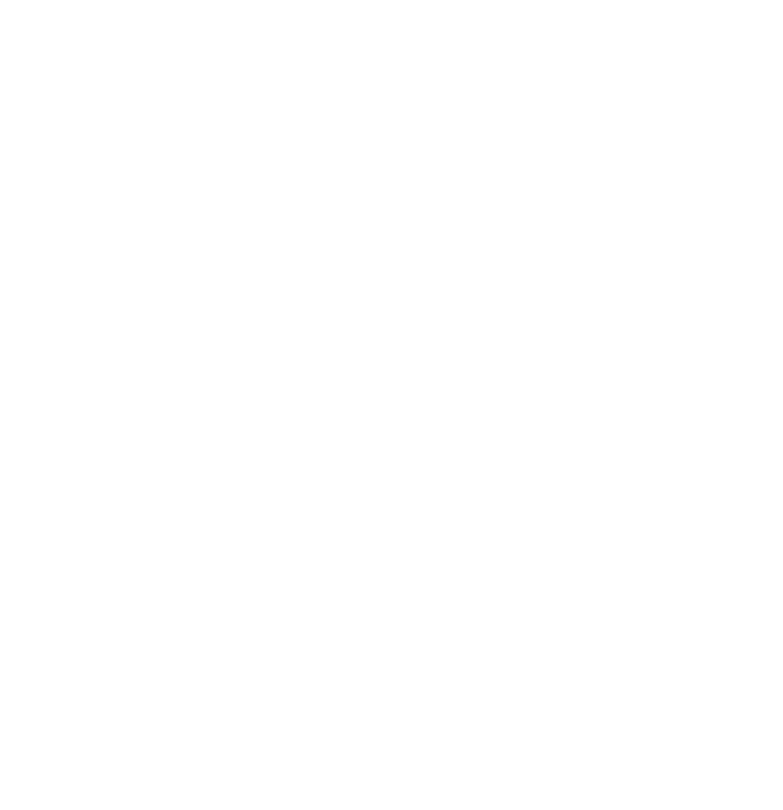
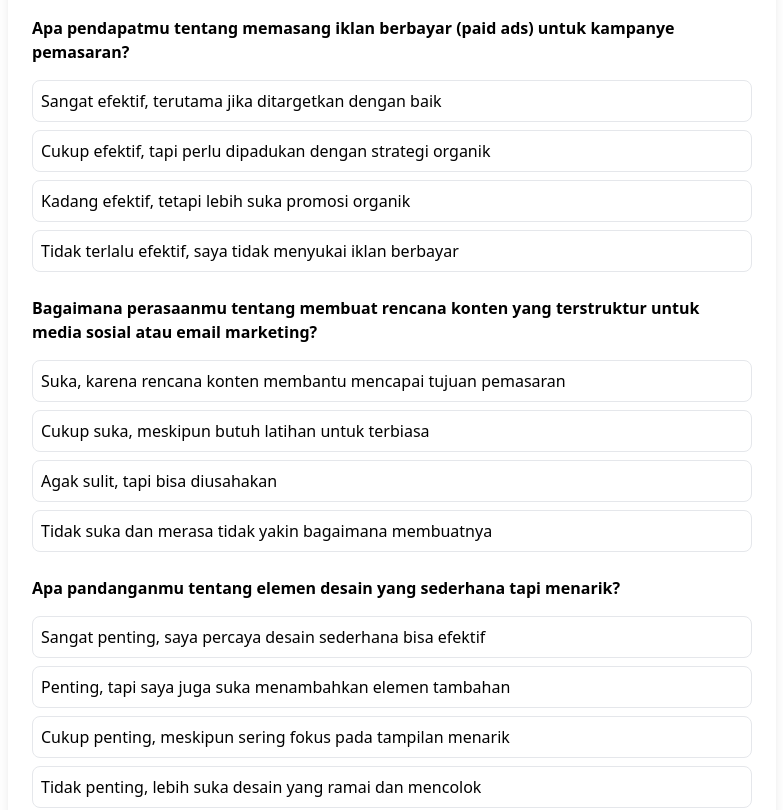
Before and after one commit to Nyi-Ageng-Serang/WeCare-final-project, a React (Vite) app: page /tes in a window 1280 px wide. Before the commit this address had no page. Shown: the part 840-1650 px from the top of the page, without its empty margins (248-1031 px from the left). Before the commit the page ends 800 px from the top, so only its background shows below. Built offline with nearby package versions, Linux system fonts and the light colour scheme.

Commit message:
membuat component tes

```diff
--- a/src/App.jsx
+++ b/src/App.jsx
@@ -4,6 +4,7 @@
 import AboutPage from "./components/About/AboutPage";
 import Login from "./components/Login";
 import Register from "./components/Register";
+import Tes from "./components/Tes/Tes";
 
 function App() {
   return (
@@ -16,6 +17,7 @@
 
         <Route path="/login" element={<Login />} />
         <Route path="/register" element={<Register />} />
+        <Route path="/tes" element={<Tes />} />
       </Routes>
     </div>
   );
--- a/src/components/Homepage/Career.jsx
+++ b/src/components/Homepage/Career.jsx
@@ -1,3 +1,4 @@
+import { Link } from "react-router-dom";
 import career from "../../assets/rekomendasi.png";
 
 function Career() {
@@ -25,7 +26,7 @@
             </p>
 
             <button className="inline-block font-semibold border-2 border-red bg-red text-white py-2 px-6 rounded-full hover:bg-pink hover:border-pink hover:text-red">
-              Ikuti tes Bakat Minat
+              <Link to="/tes">Ikuti tes Bakat Minat</Link>
             </button>
           </div>
 
--- /dev/null
+++ b/src/components/Tes/Tes.jsx
@@ -0,0 +1,139 @@
+import { useContext } from "react";
+import { TesContext } from "../../context/TesProvider";
+
+function Tes() {
+  const { tes, setTes } = useContext(TesContext);
+
+  return (
+    <form className="container mx-auto my-10 flex justify-center items-center bg-white">
+      <div className="w-full max-w-3xl p-6 rounded-lg shadow-lg">
+        {tes[0].digitalMarketing.map((soal, soalIndex) => (
+          <div key={soalIndex} className="mb-6">
+            <p className="pb-4 font-semibold">{soal.pertanyaan}</p>
+            <div className="space-y-2">
+              {soal.pilihan.map((pilihan, pilihanIndex) => (
+                <div key={pilihanIndex}>
+                  <label>
+                    <input
+                      type="radio"
+                      name={`soal${soalIndex}`}
+                      value={pilihan.value}
+                      className="hidden peer"
+                    />
+
+                    <span
+                      className="block p-2 border rounded-lg cursor-pointer transition-color hover:bg-softPink
+                        peer-checked:bg-red
+                        peer-checked:text-white
+                        peer-checked:border-transparent"
+                    >
+                      {pilihan.answer}
+                    </span>
+                  </label>
+                </div>
+              ))}
+            </div>
+          </div>
+        ))}
+
+        {tes[0].DesainGrafisWithCanva.map((soal, soalIndex) => (
+          <div key={soalIndex} className="mb-6">
+            <p className="pb-4 font-semibold">{soal.pertanyaan}</p>
+            <div className="space-y-2">
+              {soal.pilihan.map((pilihan, pilihanIndex) => (
+                <div key={pilihanIndex}>
+                  <label>
+                    <input
+                      type="radio"
+                      name={`soal${soalIndex}`}
+                      value={pilihan.value}
+                      className="hidden peer"
+                    />
+
+                    <span
+                      className="block p-2 border rounded-lg cursor-pointer transition-color hover:bg-softPink
+                        peer-checked:bg-red
+                        peer-checked:text-white
+                        peer-checked:border-transparent"
+                    >
+                      {pilihan.answer}
+                    </span>
+                  </label>
+                </div>
+              ))}
+            </div>
+          </div>
+        ))}
+
+        {tes[0].UIUXDesign.map((soal, soalIndex) => (
+          <div key={soalIndex} className="mb-6">
+            <p className="pb-4 font-semibold">{soal.pertanyaan}</p>
+            <div className="space-y-2">
+              {soal.pilihan.map((pilihan, pilihanIndex) => (
+                <div key={pilihanIndex}>
+                  <label>
+                    <input
+                      type="radio"
+                      name={`soal${soalIndex}`}
+                      value={pilihan.value}
+                      className="hidden peer"
+                    />
+
+                    <span
+                      className="block p-2 border rounded-lg cursor-pointer transition-color hover:bg-softPink
+                        peer-checked:bg-red
+                        peer-checked:text-white
+                        peer-checked:border-transparent"
+                    >
+                      {pilihan.answer}
+                    </span>
+                  </label>
+                </div>
+              ))}
+            </div>
+          </div>
+        ))}
+
+        {tes[0].Copywriting.map((soal, soalIndex) => (
+          <div key={soalIndex} className="mb-6">
+            <p className="pb-4 font-semibold">{soal.pertanyaan}</p>
+            <div className="space-y-2">
+              {soal.pilihan.map((pilihan, pilihanIndex) => (
+                <div key={pilihanIndex}>
+                  <label>
+                    <input
+                      type="radio"
+                      name={`soal${soalIndex}`}
+                      value={pilihan.value}
+                      className="hidden peer"
+                    />
+
+                    <span
+                      className="block p-2 border rounded-lg cursor-pointer transition-color hover:bg-softPink
+                        peer-checked:bg-red
+                        peer-checked:text-white
+                        peer-checked:border-transparent"
+                    >
+                      {pilihan.answer}
+                    </span>
+                  </label>
+                </div>
+              ))}
+            </div>
+          </div>
+        ))}
+
+        <div className="flex justify-center gap-10">
+          <button className="w-full py-2 bg-[#921a40] text-white font-semibold rounded-md hover:bg-pink hover:text-red transition duration-300">
+            Kembali
+          </button>
+          <button className="w-full py-2 bg-[#921a40] text-white font-semibold rounded-md hover:bg-pink hover:text-red transition duration-300">
+            Selesai
+          </button>
+        </div>
+      </div>
+    </form>
+  );
+}
+
+export default Tes;
--- a/src/main.jsx
+++ b/src/main.jsx
@@ -2,9 +2,12 @@
 import { BrowserRouter } from "react-router-dom";
 import App from "./App.jsx";
 import "./index.css";
+import TesProvider from "./context/TesProvider.jsx";
 
 createRoot(document.getElementById("root")).render(
   <BrowserRouter>
-    <App />
+    <TesProvider>
+      <App />
+    </TesProvider>
   </BrowserRouter>
 );
```
